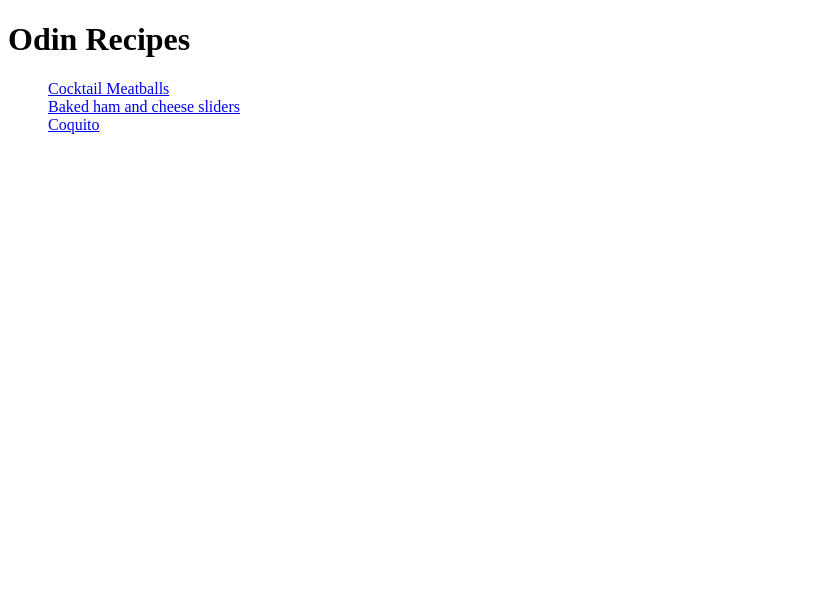
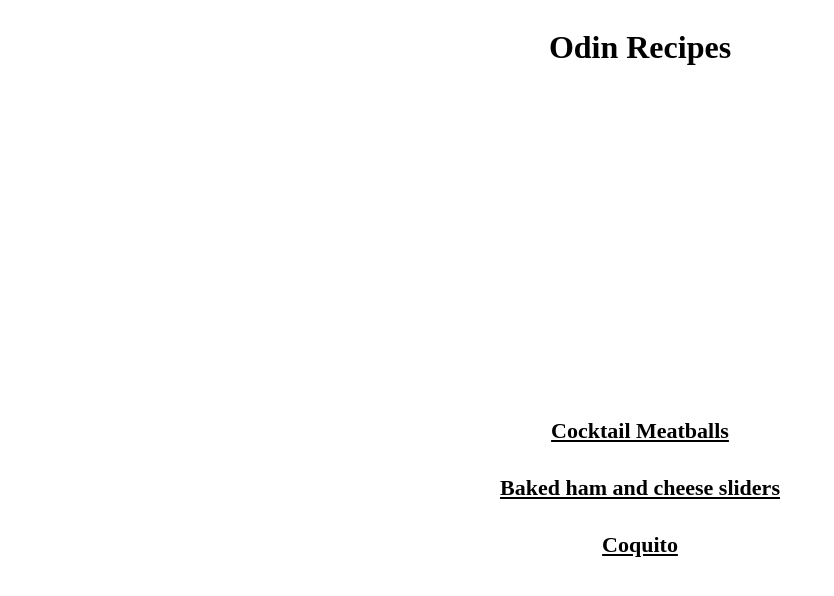
Before and after one commit to ovoxojxy/Project_Recipes, a plain HTML site: page index.html in a window 1280 px wide. Shown: the whole page, without its empty margins (0-834 px from the left). Drawn offline with Linux system fonts and the light colour scheme.

Commit message:
Added styling to index page

```diff
--- /dev/null
+++ b/index-styles.css
@@ -0,0 +1,36 @@
+body {
+    display: flex;
+    justify-content: center;
+    align-items: center;
+    text-align: center;
+    flex-direction: column;
+}
+
+h1{
+    position: sticky;
+    top: 0;
+    background-color: white;
+    z-index: 1000px;
+    /* padding-top: 0; */
+    /* padding: 10px; */
+    /* box-shadow: 0 2px 5px rgba(0,0,0, 0.1);; */
+}
+
+ul {
+    display: flex;
+    flex-direction: column;
+    justify-content: center;
+    align-items: center;
+    height: 100vh;
+    list-style: none;
+    padding: 0;
+    margin: 0;
+    line-height: 1.5;
+}
+
+a {
+    font-weight: bold;
+    text-decoration: underline;
+    font-size: 22px;
+    color:black;
+}
--- a/index.html
+++ b/index.html
@@ -3,6 +3,7 @@
 <head>
     <meta charset="UTF-8">
     <meta name="viewport" content="width=device-width, initial-scale=1.0">
+    <link rel="stylesheet" href="index-styles.css">
     <title>Document</title>
 </head>
 <body>
```
Also changed, not shown: styles.css (added).
